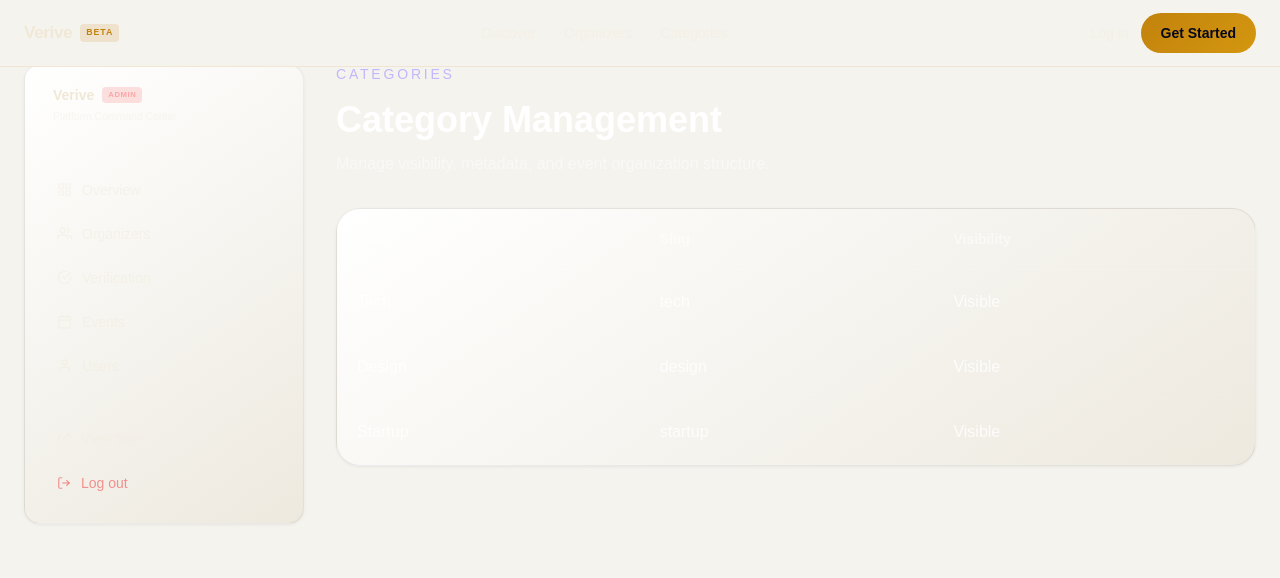
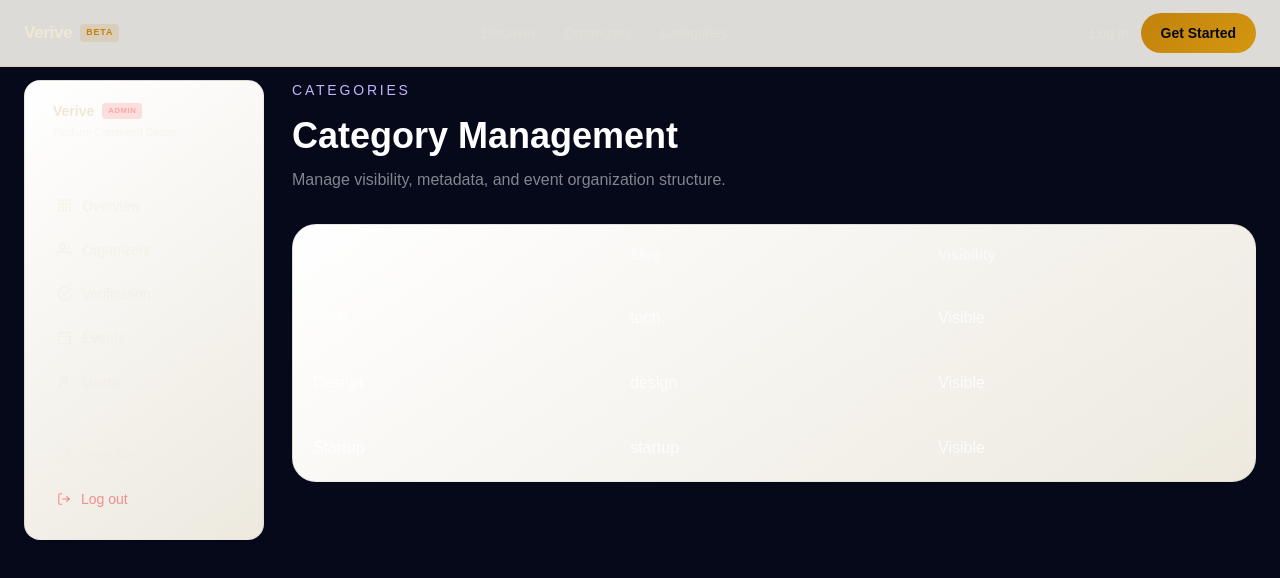
Before and after one commit to emeka-divine-exe/verive, a Next.js app: page /admin/categories in a window 1280 px wide. Shown: the top 578 px of the page. Built offline with nearby package versions, Linux system fonts and the light colour scheme; a web font is replaced by a local one.

Commit message:
Refactor AdminLayout for improved styling and structure

```diff
--- a/src/app/admin/layout.tsx
+++ b/src/app/admin/layout.tsx
@@ -3,10 +3,12 @@ import { AdminSidebar } from '@/components/admin/AdminSidebar'
 
 export default function AdminLayout({ children }: { children: ReactNode }) {
   return (
-    <div className="container-page py-16 min-h-screen">
-      <div className="grid lg:grid-cols-[280px_1fr] gap-8">
-        <AdminSidebar />
-        <main>{children}</main>
+    <div className="min-h-screen pt-20 pb-16" style={{ background: '#06091A' }}>
+      <div className="container-page">
+        <div className="grid lg:grid-cols-[240px_1fr] gap-7">
+          <AdminSidebar />
+          <main className="min-w-0">{children}</main>
+        </div>
       </div>
     </div>
   )
```
